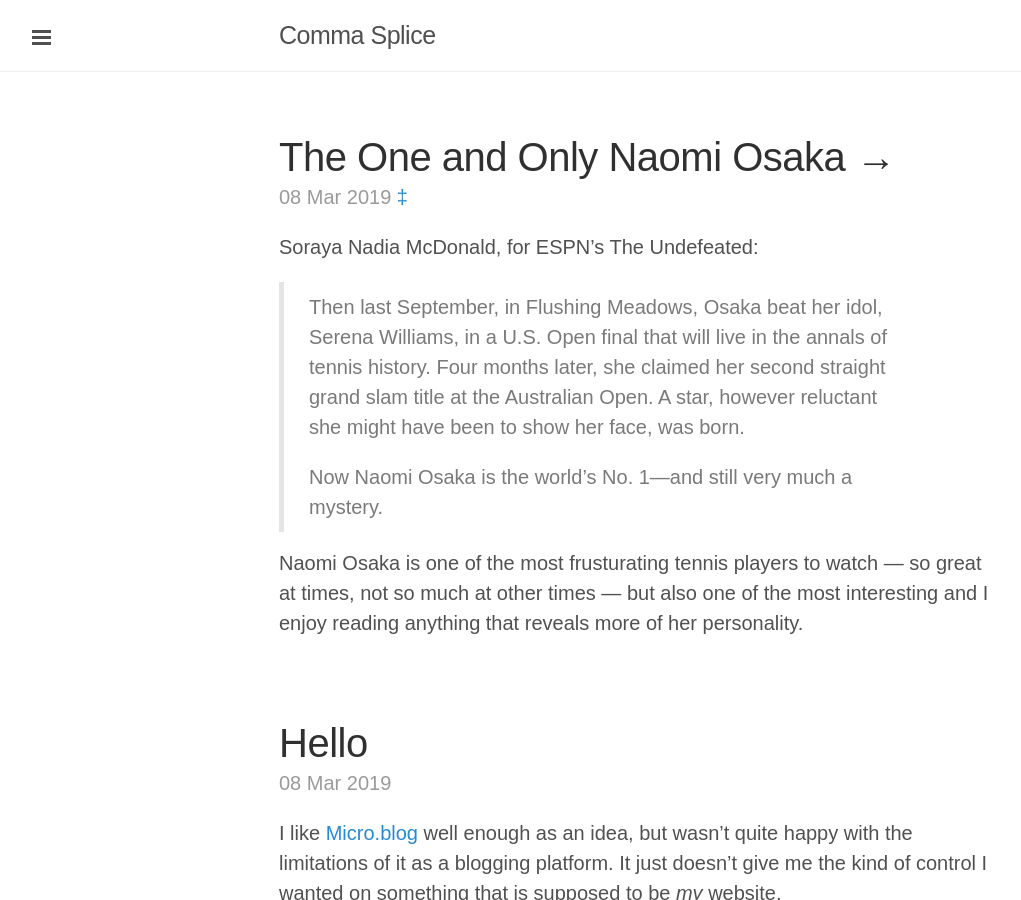
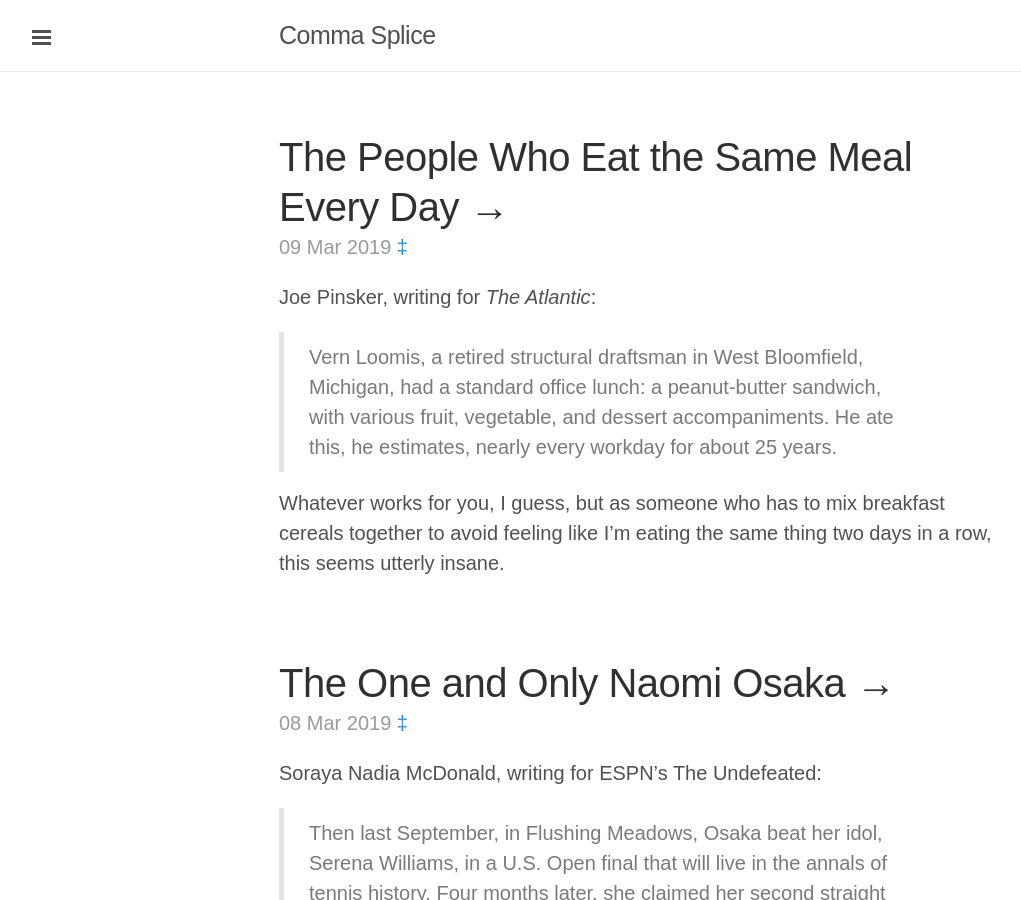
Before and after one commit to davidixon/davidixon.github.io, a Jekyll site: the page built from index.html, in a window 1280 px wide and 900 px high. Shown: the whole window, without its empty margins (1-1022 px from the left). Built offline with Jekyll 4.4.1, drawn with Linux system fonts in a browser that asks for light colours; the list of posts is cut into pages by our own code.

Commit message:
New link post, grammar fix

```diff
--- a/_posts/2019-03-08-osaka.md
+++ b/_posts/2019-03-08-osaka.md
@@ -5,7 +5,7 @@ date: 2019-03-08 19:46
 link: http://theundefeated.com/features/the-one-and-only-naomi-osaka/
 ---
 
-Soraya Nadia McDonald, for ESPN's The Undefeated:
+Soraya Nadia McDonald, writing for ESPN's The Undefeated:
 
 > Then last September, in Flushing Meadows, Osaka beat her idol, Serena Williams, in a U.S. Open final that will live in the annals of tennis history. Four months later, she claimed her second straight grand slam title at the Australian Open. A star, however reluctant she might have been to show her face, was born.
 >
--- /dev/null
+++ b/_posts/2019-03-09-food.md
@@ -0,0 +1,12 @@
+---
+layout: post
+title: The People Who Eat the Same Meal Every Day
+date: 2019-03-09 11:26
+link: https://www.theatlantic.com/family/archive/2019/03/eating-the-same-thing-lunch-meal/584347/
+---
+
+Joe Pinsker, writing for *The Atlantic*:
+
+> Vern Loomis, a retired structural draftsman in West Bloomfield, Michigan, had a standard office lunch: a peanut-butter sandwich, with various fruit, vegetable, and dessert accompaniments. He ate this, he estimates, nearly every workday for about 25 years.
+
+Whatever works for you, I guess, but as someone who has to mix breakfast cereals together to avoid feeling like I'm eating the same thing two days in a row, this seems utterly insane.
```
